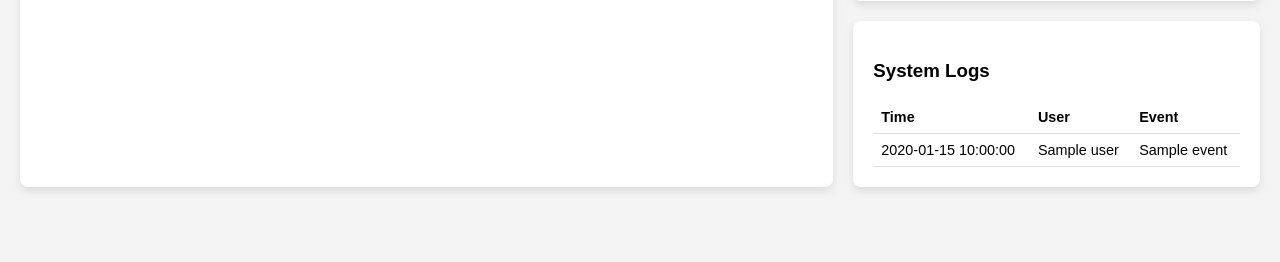
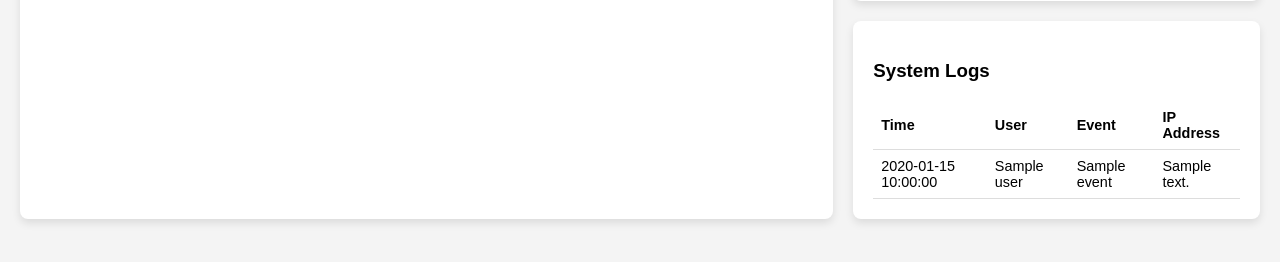
Before and after one commit to akosicarlpogi/cctv-dashboard, a Flask app: template camera_dashboard/templates/dashboard.html in a window 1280 px wide. Shown: the part 368-630 px from the top of the page. Run offline with Flask 3, Linux system fonts and the light colour scheme; the template is opened without the code that fills it: most values are stand-ins (such as "Sample title", 1, 10 or a date in 2020); some libraries are stand-ins or nearby versions.

Commit message:
ip address

```diff
--- a/camera_dashboard/app.py
+++ b/camera_dashboard/app.py
@@ -3,6 +3,7 @@ from datetime import datetime
 from zoneinfo import ZoneInfo
 from dotenv import load_dotenv
 from werkzeug.security import generate_password_hash, check_password_hash
+from werkzeug.middleware.proxy_fix import ProxyFix
 from psycopg.rows import dict_row
 from flask_limiter import Limiter
 from flask_limiter.util import get_remote_address
@@ -12,6 +13,9 @@ import os
 load_dotenv()
 
 app = Flask(__name__)
+
+# Helps Flask correctly read proxy headers from Railway
+app.wsgi_app = ProxyFix(app.wsgi_app, x_for=1, x_proto=1, x_host=1, x_port=1)
 
 app.secret_key = os.getenv("SECRET_KEY")
 DATABASE_URL = os.getenv("DATABASE_URL")
@@ -44,17 +48,30 @@ def get_ph_time():
     return datetime.now(PH_TZ).strftime("%Y-%m-%d %H:%M:%S")
 
 
+def get_client_ip():
+    forwarded_for = request.headers.get("X-Forwarded-For")
+
+    if forwarded_for:
+        return forwarded_for.split(",")[0].strip()
+
+    return request.remote_addr or "UNKNOWN"
+
+
 def get_db_connection():
     return psycopg.connect(DATABASE_URL, row_factory=dict_row)
 
 
 def add_log(event, username):
     timestamp = get_ph_time()
+    ip_address = get_client_ip()
 
     with get_db_connection() as conn:
         conn.execute(
-            "INSERT INTO system_logs (time, event, username) VALUES (%s, %s, %s)",
-            (timestamp, event, username)
+            """
+            INSERT INTO system_logs (time, event, username, ip_address)
+            VALUES (%s, %s, %s, %s)
+            """,
+            (timestamp, event, username, ip_address)
         )
 
 
@@ -73,8 +90,14 @@ def initialize_database():
                 id SERIAL PRIMARY KEY,
                 time VARCHAR(50) NOT NULL,
                 event VARCHAR(100) NOT NULL,
-                username VARCHAR(50) NOT NULL
+                username VARCHAR(50) NOT NULL,
+                ip_address VARCHAR(100)
             );
+        """)
+
+        conn.execute("""
+            ALTER TABLE system_logs
+            ADD COLUMN IF NOT EXISTS ip_address VARCHAR(100);
         """)
 
         default_users = [
@@ -163,7 +186,11 @@ def dashboard():
 
     with get_db_connection() as conn:
         logs = conn.execute(
-            "SELECT time, username AS user, event FROM system_logs ORDER BY id DESC"
+            """
+            SELECT time, username AS user, event, ip_address
+            FROM system_logs
+            ORDER BY id DESC
+            """
         ).fetchall()
 
     return render_template(
--- a/camera_dashboard/templates/dashboard.html
+++ b/camera_dashboard/templates/dashboard.html
@@ -43,12 +43,13 @@
             <div class="card">
                 <h3>System Logs</h3>
                 <table>
-                    <tr><th>Time</th><th>User</th><th>Event</th></tr>
+                    <tr><th>Time</th><th>User</th><th>Event</th><th>IP Address</th></tr>
                     {% for log in logs %}
                     <tr>
                         <td>{{ log.time }}</td>
                         <td>{{ log.user }}</td>
                         <td>{{ log.event }}</td>
+                        <td>{{ log.ip_address or "N/A" }}</td>
                     </tr>
                     {% endfor %}
                 </table>
```
